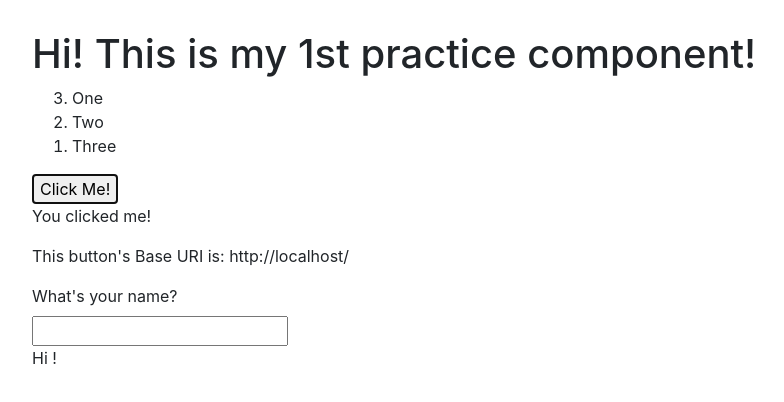
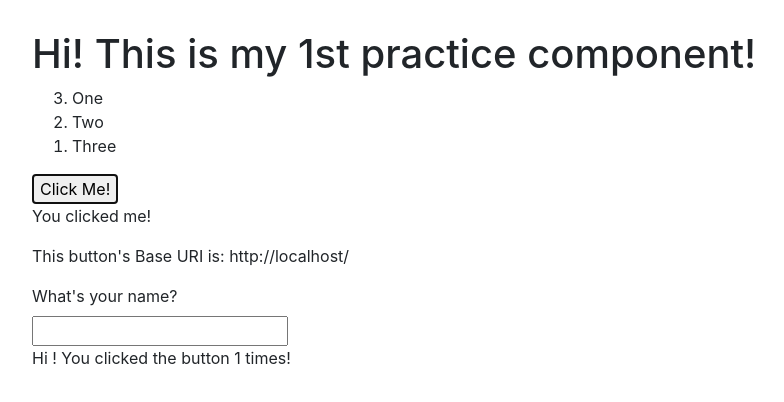
Before and after one commit to dazcha76/angular-daily-practice, an Angular app: page / in a window 1280 px wide. Both pictures are taken after a click on the button "Click Me!". Shown: the top 402 px of the page, without its empty margins (38-822 px from the left). Built offline with nearby package versions, Linux system fonts and the light colour scheme.

Commit message:
repeated a paragraph using *ngFor

```diff
--- a/src/app/day1/day1.component.html
+++ b/src/app/day1/day1.component.html
@@ -16,6 +16,6 @@
         <label>What's your name?</label><br>
         <input type="text" [(ngModel)]="name">
 
-        <p>Hi {{ name }}!</p>
+        <p *ngFor="let click of buttonClicks">Hi {{ name }}! You clicked the button {{ click }} times!</p>
     </div>
 </div>
--- a/src/app/day1/day1.component.ts
+++ b/src/app/day1/day1.component.ts
@@ -12,6 +12,7 @@ export class Day1Component {
     public buttonText = '';
     public buttonTarget = '';
     public name = '';
+    public buttonClicks = [];
 
     constructor(){
         setTimeout(() => {
@@ -22,6 +23,6 @@ export class Day1Component {
     onClick(event){
         this.buttonText = 'You clicked me!';
         this.buttonTarget = event.target.baseURI
-        console.log(event)
+        this.buttonClicks.push(this.buttonClicks.length + 1)
     }
 }
```
